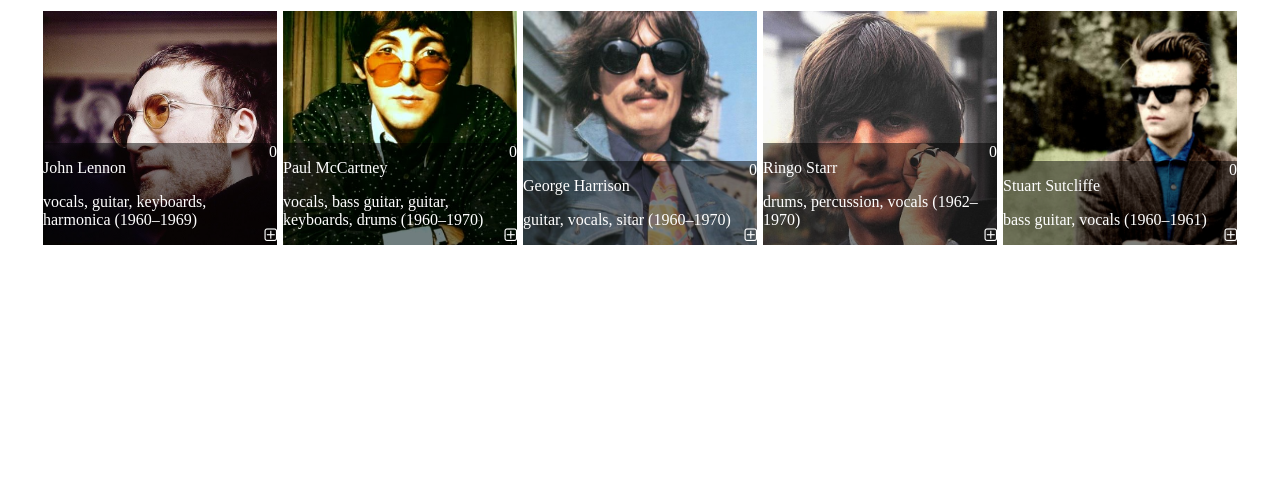
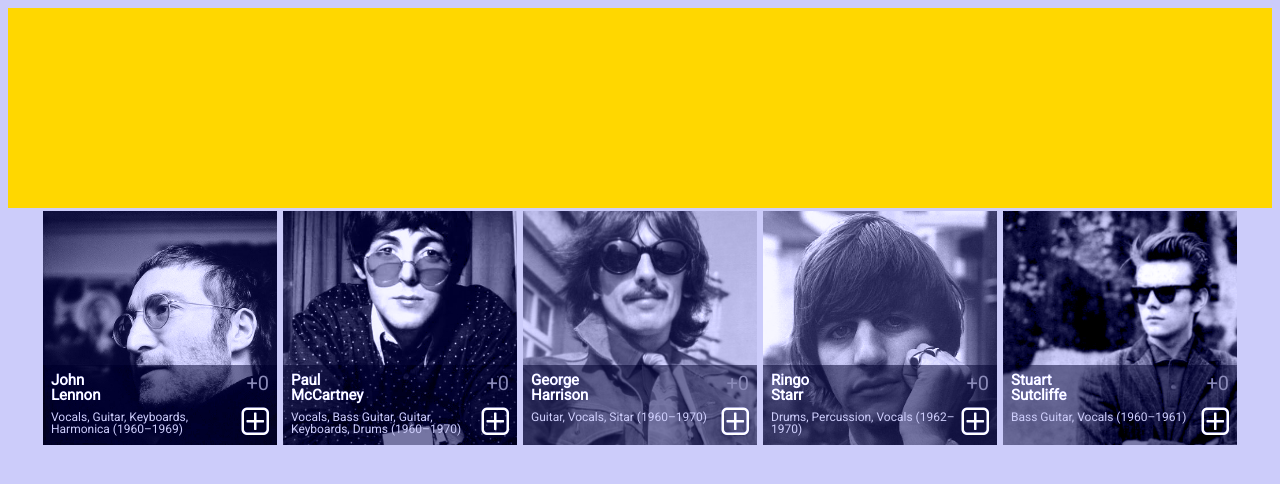
Before and after one commit to khangaitan/poll, a PHP site: page / in a window 1280 px wide. Shown: the top 484 px of the page. Run offline with PHP 8.4, Linux system fonts and the light colour scheme; data comes from the database, SQL or seed files in the repository.

Commit message:
first stylized

```diff
--- a/css/style.css
+++ b/css/style.css
@@ -1,3 +1,12 @@
+body {
+  background-color: #CCCCFA;
+}
+header {
+  display: block;
+  width: 100%;
+  height: 200px;
+  background-color: gold;
+}
 .main {
   width: 1200px;
   background-color: red;
@@ -11,9 +20,16 @@
   position: relative;
   overflow: hidden;
   margin: 0.25%;
+  transition: filter .1s ease-in;
   background-repeat: no-repeat;
   background-position: center;
   background-size: cover;
+  mix-blend-mode: luminosity;
+}
+.candidate:hover {
+  transform: scale(1.002);
+  box-shadow: 1px 1px 7px grey;
+  mix-blend-mode: inherit;
 }
 img {
   display: block;
@@ -25,16 +41,59 @@ img {
   bottom: 0;
   right: 0;
   left: 0;
+  transition: min-height .2s;
   background-color: rgba(0, 0, 0, 0.5);
   color: white;
+  font-family: 'Roboto', sans-serif;
+  font-size: 12px;
+  line-height: 1;
+  min-height: 80px;
+}
+.candidate:hover .sub {
+  min-height: 88px;
 }
 .sub div[class^='vote'] {
+  cursor: pointer;
+  transition: margin-bottom .2s, color .2s;
   position: absolute;
   bottom: 0;
   right: 0;
+  font-size: 35px;
+  margin-right: 8px;
+  margin-bottom: 4px;
+}
+.candidate:hover div[class^='vote'] {
+  margin-bottom: 13px;
+}
+.sub div[class^='vote']:hover {
+  color: #76ff03;
+}
+.sub div.voted {
+  color: #76ff03;
+  cursor: initial;
 }
 .sub .point {
+  font-size: 20px;
   position: absolute;
   top: 0;
   right: 0;
+  margin-right: 8px;
+  margin-top: 8px;
+  transition: color .2s;
+  color: tomato;
 }
+.point:before {
+  content: '+';
+}
+.sub p {
+  color: lightgrey;
+  margin: 8px;
+  width: 80%;
+  text-transform: capitalize;
+}
+.sub .name {
+  color: white;
+  font-size: 15px;
+  font-weight: bold;
+  width: 7%;
+}
```
